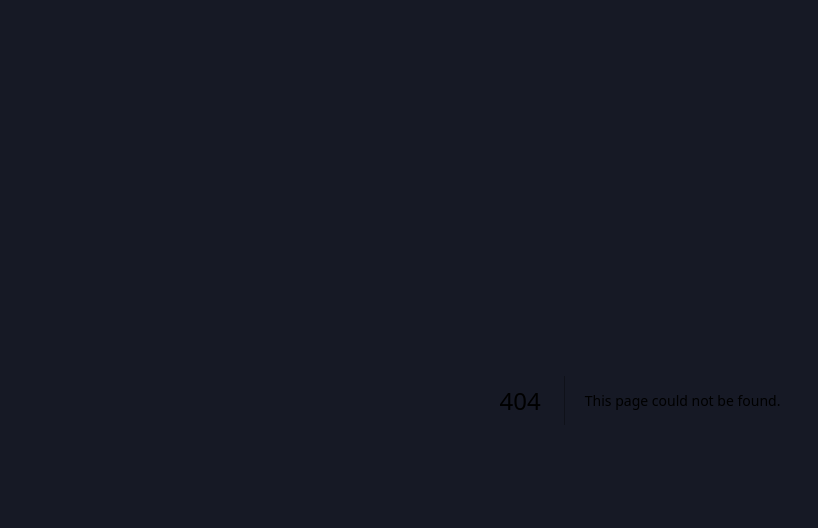
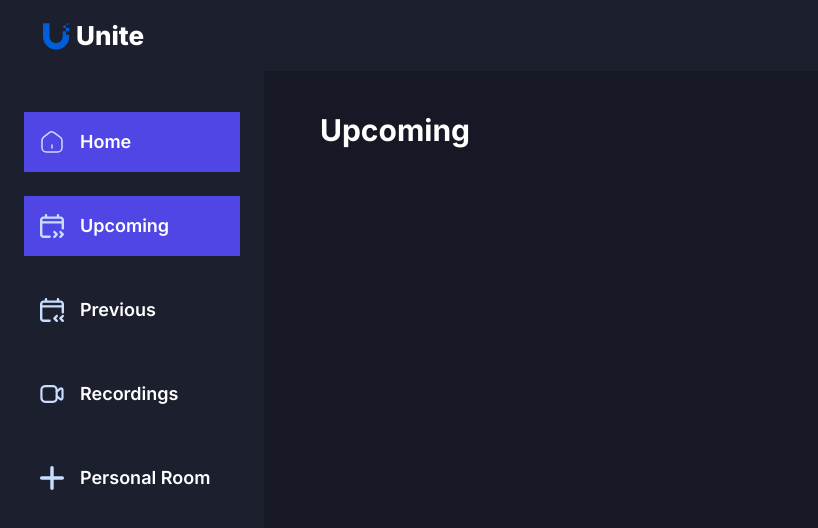
Before and after one commit to ElhamDevelopmentStudio/Unite, a Next.js app: page /upcoming in a window 1280 px wide. Before the commit this address had no page. Shown: the top 528 px of the page, without its empty margins (0-818 px from the left). Built offline with nearby package versions, Linux system fonts and the light colour scheme.

Commit message:
added the navbar

```diff
--- a/app/(root)/(home)/page.tsx
+++ b/app/(root)/(home)/page.tsx
@@ -1,7 +1,11 @@
 import React from "react";
 
 const Home = () => {
-  return <div>Home</div>;
+  return (
+    <section className="flex size-full flex-col gap-10 text-white">
+      <h1 className="text-3xl font-bold">Home</h1>
+    </section>
+  );
 };
 
 export default Home;
--- /dev/null
+++ b/app/(root)/(home)/personal-room/page.tsx
@@ -0,0 +1,13 @@
+import React from "react";
+
+type Props = {};
+
+const PersonalRoom = (props: Props) => {
+  return (
+    <section className="flex size-full flex-col gap-10 text-white">
+      <h1 className="text-3xl font-bold">Personal Room</h1>
+    </section>
+  );
+};
+
+export default PersonalRoom;
--- /dev/null
+++ b/app/(root)/(home)/previous/page.tsx
@@ -0,0 +1,13 @@
+import React from "react";
+
+type Props = {};
+
+const Previous = (props: Props) => {
+  return (
+    <section className="flex size-full flex-col gap-10 text-white">
+      <h1 className="text-3xl font-bold">Previous</h1>
+    </section>
+  );
+};
+
+export default Previous;
--- /dev/null
+++ b/app/(root)/(home)/recordings/page.tsx
@@ -0,0 +1,13 @@
+import React from "react";
+
+type Props = {};
+
+const Recordings = (props: Props) => {
+  return (
+    <section className="flex size-full flex-col gap-10 text-white">
+      <h1 className="text-3xl font-bold">Recordings</h1>
+    </section>
+  );
+};
+
+export default Recordings;
--- /dev/null
+++ b/app/(root)/(home)/upcoming/page.tsx
@@ -0,0 +1,13 @@
+import React from "react";
+
+type Props = {};
+
+const Upcoming = (props: Props) => {
+  return (
+    <section className="flex size-full flex-col gap-10 text-white">
+      <h1 className="text-3xl font-bold">Upcoming</h1>
+    </section>
+  );
+};
+
+export default Upcoming;
--- a/app/globals.css
+++ b/app/globals.css
@@ -1,76 +1,112 @@
 @tailwind base;
-  @tailwind components;
-  @tailwind utilities;
+@tailwind components;
+@tailwind utilities;
 
-  @layer base {
-    :root {
-      --background: 0 0% 100%;
-      --foreground: 222.2 84% 4.9%;
+* {
+  margin: 0;
+  padding: 0;
+  box-sizing: border-box;
+}
 
-      --card: 0 0% 100%;
-      --card-foreground: 222.2 84% 4.9%;
+/* ======== stream css overrides ======== */
+.str-video__call-stats {
+  max-width: 500px;
+  position: relative;
+}
 
-      --popover: 0 0% 100%;
-      --popover-foreground: 222.2 84% 4.9%;
+.str-video__speaker-layout__wrapper {
+  max-height: 700px;
+}
 
-      --primary: 222.2 47.4% 11.2%;
-      --primary-foreground: 210 40% 98%;
+.str-video__participant-details {
+  color: white;
+}
 
-      --secondary: 210 40% 96.1%;
-      --secondary-foreground: 222.2 47.4% 11.2%;
+.str-video__menu-container {
+  color: white;
+}
 
-      --muted: 210 40% 96.1%;
-      --muted-foreground: 215.4 16.3% 46.9%;
+.str-video__notification {
+  color: white;
+}
 
-      --accent: 210 40% 96.1%;
-      --accent-foreground: 222.2 47.4% 11.2%;
+.str-video__participant-list {
+  background-color: #1c1f2e;
+  padding: 10px;
+  border-radius: 10px;
+  color: white;
+  height: 100%;
+}
 
-      --destructive: 0 84.2% 60.2%;
-      --destructive-foreground: 210 40% 98%;
+.str-video__call-controls__button {
+  height: 40px;
+}
 
-      --border: 214.3 31.8% 91.4%;
-      --input: 214.3 31.8% 91.4%;
-      --ring: 222.2 84% 4.9%;
+.glassmorphism {
+  background: rgba(255, 255, 255, 0.25);
+  backdrop-filter: blur(4px);
+  -webkit-backdrop-filter: blur(4px);
+}
+.glassmorphism2 {
+  background: rgba(18, 17, 17, 0.25);
+  backdrop-filter: blur(8px);
+  -webkit-backdrop-filter: blur(8px);
+}
 
-      --radius: 0.5rem;
-    }
+/* ==== clerk class override ===== */
 
-    .dark {
-      --background: 222.2 84% 4.9%;
-      --foreground: 210 40% 98%;
+.cl-userButtonPopoverActionButtonIcon {
+  color: white;
+}
 
-      --card: 222.2 84% 4.9%;
-      --card-foreground: 210 40% 98%;
+.cl-logoBox {
+  height: 40px;
+}
+.cl-dividerLine {
+  background: #252a41;
+  height: 2px;
+}
 
-      --popover: 222.2 84% 4.9%;
-      --popover-foreground: 210 40% 98%;
+.cl-socialButtonsIconButton {
+  border: 3px solid #565761;
+}
 
-      --primary: 210 40% 98%;
-      --primary-foreground: 222.2 47.4% 11.2%;
+.cl-internal-wkkub3 {
+  color: white;
+}
+.cl-userButtonPopoverActionButton {
+  color: white;
+}
 
-      --secondary: 217.2 32.6% 17.5%;
-      --secondary-foreground: 210 40% 98%;
+/* =============================== */
 
-      --muted: 217.2 32.6% 17.5%;
-      --muted-foreground: 215 20.2% 65.1%;
-
-      --accent: 217.2 32.6% 17.5%;
-      --accent-foreground: 210 40% 98%;
-
-      --destructive: 0 62.8% 30.6%;
-      --destructive-foreground: 210 40% 98%;
-
-      --border: 217.2 32.6% 17.5%;
-      --input: 217.2 32.6% 17.5%;
-      --ring: 212.7 26.8% 83.9%;
-    }
+@layer utilities {
+  .flex-center {
+    @apply flex justify-center items-center;
   }
 
-  @layer base {
-    * {
-      @apply border-border;
-    }
-    body {
-      @apply bg-background text-foreground;
-    }
+  .flex-between {
+    @apply flex justify-between items-center;
   }
+}
+
+/* animation */
+
+.show-block {
+  width: 100%;
+  max-width: 350px;
+  display: block;
+  animation: show 0.7s forwards linear;
+}
+
+@keyframes show {
+  0% {
+    animation-timing-function: ease-in;
+    width: 0%;
+  }
+
+  100% {
+    animation-timing-function: ease-in;
+    width: 100%;
+  }
+}
--- /dev/null
+++ b/components/MobileNav.tsx
@@ -0,0 +1,79 @@
+"use client";
+import React from "react";
+import {
+  Sheet,
+  SheetClose,
+  SheetContent,
+  SheetDescription,
+  SheetHeader,
+  SheetTitle,
+  SheetTrigger,
+} from "@/components/ui/sheet";
+import Image from "next/image";
+import Link from "next/link";
+import sidebarLinks from "@/constants";
+import { cn } from "@/lib/utils";
+import { usePathname } from "next/navigation";
+
+const MobileNav = () => {
+  const pathName = usePathname();
+  return (
+    <section className="w-full max-w-[264px]">
+      <Sheet>
+        <SheetTrigger asChild>
+          <Image
+            src="/icons/hamburger.svg"
+            width={36}
+            height={36}
+            alt="hamburger"
+            className="cursor-pointer sm:hidden"
+          />
+        </SheetTrigger>
+        <SheetContent side="left" className="border-none bg-dark-1">
+          <Link href="/" className="flex items-center gap-1">
+            <Image
+              src="/unity.svg"
+              alt="App Logo"
+              width={32}
+              height={32}
+              className="max-sm:size-10"
+            />
+            <p className="text-[26px] font-extrabold text-white ">Unite</p>
+          </Link>
+          <div className="flex h-[calc(100vh-72px)] flex-col justify-between overflow-y-auto">
+            <SheetClose asChild>
+              <section className="flex h-full flex-col gap-6 pt-16 text-white">
+                {sidebarLinks.map((link) => {
+                  const isActive = pathName === link.route;
+
+                  return (
+                    <SheetClose asChild key={link.route}>
+                      <Link
+                        href={link.route}
+                        key={link.label}
+                        className={cn(
+                          `flex gap-4 items-center p-4 rouded-lg w-full max-w-60`,
+                          isActive ? "bg-indigo-600" : "hover:bg-gray-700"
+                        )}
+                      >
+                        <Image
+                          src={link.imgUrl}
+                          alt="logo"
+                          width={20}
+                          height={20}
+                        />
+                        <p className="font-semibold">{link.label}</p>
+                      </Link>
+                    </SheetClose>
+                  );
+                })}
+              </section>
+            </SheetClose>
+          </div>
+        </SheetContent>
+      </Sheet>
+    </section>
+  );
+};
+
+export default MobileNav;
--- a/components/Navbar.tsx
+++ b/components/Navbar.tsx
@@ -1,7 +1,28 @@
+import Image from "next/image";
+import Link from "next/link";
 import React from "react";
+import MobileNav from "./MobileNav";
 
 const Navbar = () => {
-  return <div>Navbar</div>;
+  return (
+    <nav className="flex-between fixed z-50 w-full bg-dark-1 px-6 py-4 lg:px-10">
+      <Link href="/" className="flex items-center gap-1">
+        <Image
+          src="/unity.svg"
+          alt="App Logo"
+          width={32}
+          height={32}
+          className="max-sm:size-10"
+        />
+        <p className="text-[26px] font-extrabold text-white max-sm:hidden">
+          Unite
+        </p>
+      </Link>
+      <div className="flex-between gap-5">
+        <MobileNav />
+      </div>
+    </nav>
+  );
 };
 
 export default Navbar;
--- a/components/Sidebar.tsx
+++ b/components/Sidebar.tsx
@@ -22,7 +22,7 @@
               key={link.label}
               className={cn(
                 `flex gap-4 items-center p-4 rouded-lg justify-start`,
-                { "bg-blue-1": isActive }
+                isActive ? "bg-indigo-600" : "hover:bg-gray-700"
               )}
             >
               <Image src={link.imgUrl} alt="logo" width={24} height={24} />
--- /dev/null
+++ b/components/ui/sheet.tsx
@@ -0,0 +1,140 @@
+"use client"
+
+import * as React from "react"
+import * as SheetPrimitive from "@radix-ui/react-dialog"
+import { cva, type VariantProps } from "class-variance-authority"
+import { X } from "lucide-react"
+
+import { cn } from "@/lib/utils"
+
+const Sheet = SheetPrimitive.Root
+
+const SheetTrigger = SheetPrimitive.Trigger
+
+const SheetClose = SheetPrimitive.Close
+
+const SheetPortal = SheetPrimitive.Portal
+
+const SheetOverlay = React.forwardRef<
+  React.ElementRef<typeof SheetPrimitive.Overlay>,
+  React.ComponentPropsWithoutRef<typeof SheetPrimitive.Overlay>
+>(({ className, ...props }, ref) => (
+  <SheetPrimitive.Overlay
+    className={cn(
+      "fixed inset-0 z-50 bg-black/80  data-[state=open]:animate-in data-[state=closed]:animate-out data-[state=closed]:fade-out-0 data-[state=open]:fade-in-0",
+      className
+    )}
+    {...props}
+    ref={ref}
+  />
+))
+SheetOverlay.displayName = SheetPrimitive.Overlay.displayName
+
+const sheetVariants = cva(
+  "fixed z-50 gap-4 bg-background p-6 shadow-lg transition ease-in-out data-[state=open]:animate-in data-[state=closed]:animate-out data-[state=closed]:duration-300 data-[state=open]:duration-500",
+  {
+    variants: {
+      side: {
+        top: "inset-x-0 top-0 border-b data-[state=closed]:slide-out-to-top data-[state=open]:slide-in-from-top",
+        bottom:
+          "inset-x-0 bottom-0 border-t data-[state=closed]:slide-out-to-bottom data-[state=open]:slide-in-from-bottom",
+        left: "inset-y-0 left-0 h-full w-3/4 border-r data-[state=closed]:slide-out-to-left data-[state=open]:slide-in-from-left sm:max-w-sm",
+        right:
+          "inset-y-0 right-0 h-full w-3/4  border-l data-[state=closed]:slide-out-to-right data-[state=open]:slide-in-from-right sm:max-w-sm",
+      },
+    },
+    defaultVariants: {
+      side: "right",
+    },
+  }
+)
+
+interface SheetContentProps
+  extends React.ComponentPropsWithoutRef<typeof SheetPrimitive.Content>,
+    VariantProps<typeof sheetVariants> {}
+
+const SheetContent = React.forwardRef<
+  React.ElementRef<typeof SheetPrimitive.Content>,
+  SheetContentProps
+>(({ side = "right", className, children, ...props }, ref) => (
+  <SheetPortal>
+    <SheetOverlay />
+    <SheetPrimitive.Content
+      ref={ref}
+      className={cn(sheetVariants({ side }), className)}
+      {...props}
+    >
+      {children}
+      <SheetPrimitive.Close className="absolute right-4 top-4 rounded-sm opacity-70 ring-offset-background transition-opacity hover:opacity-100 focus:outline-none focus:ring-2 focus:ring-ring focus:ring-offset-2 disabled:pointer-events-none data-[state=open]:bg-secondary">
+        <X className="h-4 w-4" />
+        <span className="sr-only">Close</span>
+      </SheetPrimitive.Close>
+    </SheetPrimitive.Content>
+  </SheetPortal>
+))
+SheetContent.displayName = SheetPrimitive.Content.displayName
+
+const SheetHeader = ({
+  className,
+  ...props
+}: React.HTMLAttributes<HTMLDivElement>) => (
+  <div
+    className={cn(
+      "flex flex-col space-y-2 text-center sm:text-left",
+      className
+    )}
+    {...props}
+  />
+)
+SheetHeader.displayName = "SheetHeader"
+
+const SheetFooter = ({
+  className,
+  ...props
+}: React.HTMLAttributes<HTMLDivElement>) => (
+  <div
+    className={cn(
+      "flex flex-col-reverse sm:flex-row sm:justify-end sm:space-x-2",
+      className
+    )}
+    {...props}
+  />
+)
+SheetFooter.displayName = "SheetFooter"
+
+const SheetTitle = React.forwardRef<
+  React.ElementRef<typeof SheetPrimitive.Title>,
+  React.ComponentPropsWithoutRef<typeof SheetPrimitive.Title>
+>(({ className, ...props }, ref) => (
+  <SheetPrimitive.Title
+    ref={ref}
+    className={cn("text-lg font-semibold text-foreground", className)}
+    {...props}
+  />
+))
+SheetTitle.displayName = SheetPrimitive.Title.displayName
+
+const SheetDescription = React.forwardRef<
+  React.ElementRef<typeof SheetPrimitive.Description>,
+  React.ComponentPropsWithoutRef<typeof SheetPrimitive.Description>
+>(({ className, ...props }, ref) => (
+  <SheetPrimitive.Description
+    ref={ref}
+    className={cn("text-sm text-muted-foreground", className)}
+    {...props}
+  />
+))
+SheetDescription.displayName = SheetPrimitive.Description.displayName
+
+export {
+  Sheet,
+  SheetPortal,
+  SheetOverlay,
+  SheetTrigger,
+  SheetClose,
+  SheetContent,
+  SheetHeader,
+  SheetFooter,
+  SheetTitle,
+  SheetDescription,
+}
--- a/package.json
+++ b/package.json
@@ -9,6 +9,7 @@
     "lint": "next lint"
   },
   "dependencies": {
+    "@radix-ui/react-dialog": "^1.1.1",
     "@radix-ui/react-slot": "^1.1.0",
     "class-variance-authority": "^0.7.0",
     "clsx": "^2.1.1",
```
Also changed, not shown: public/unity.svg (added), 1 other file (tests, documents, lock files or other folders).
